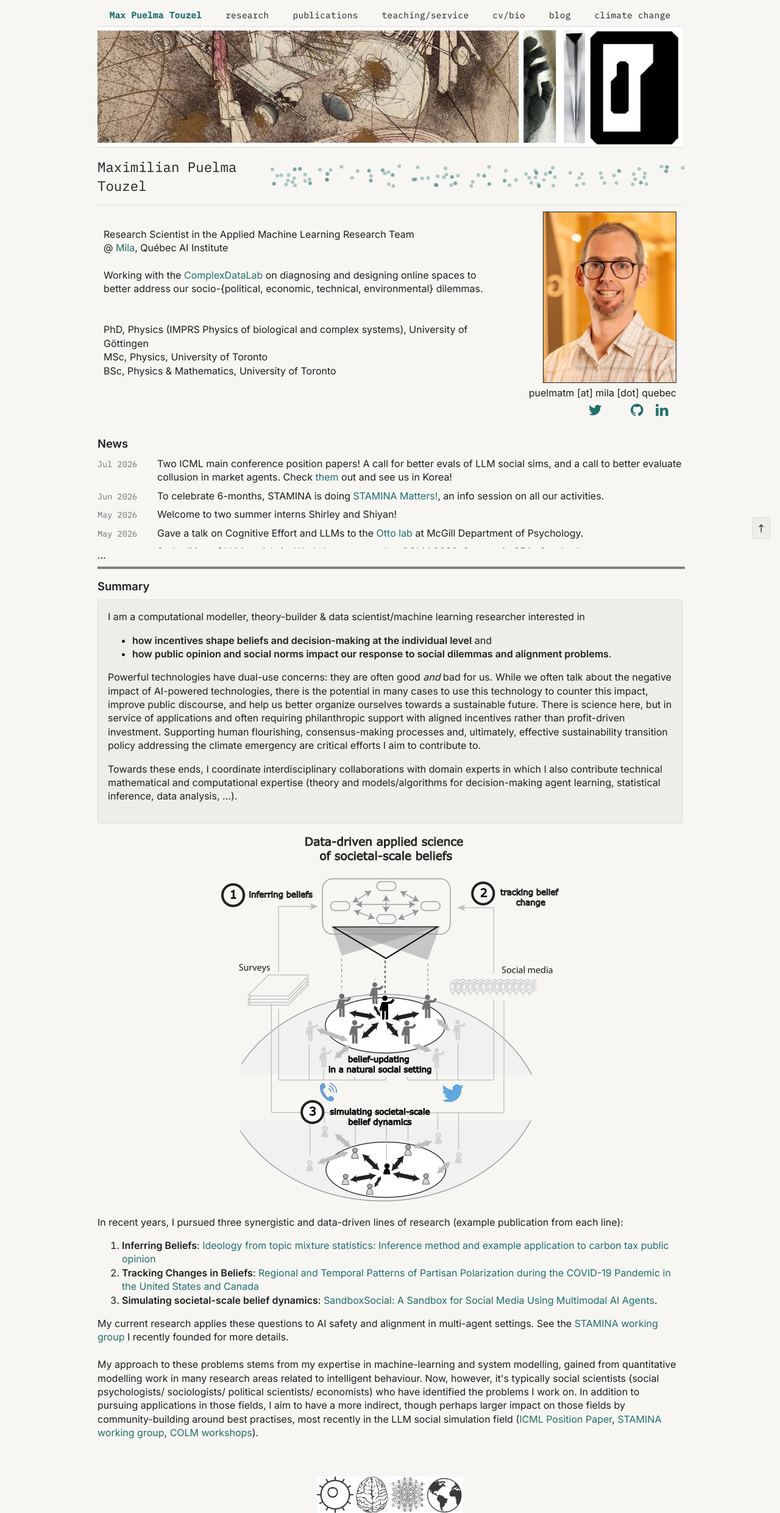
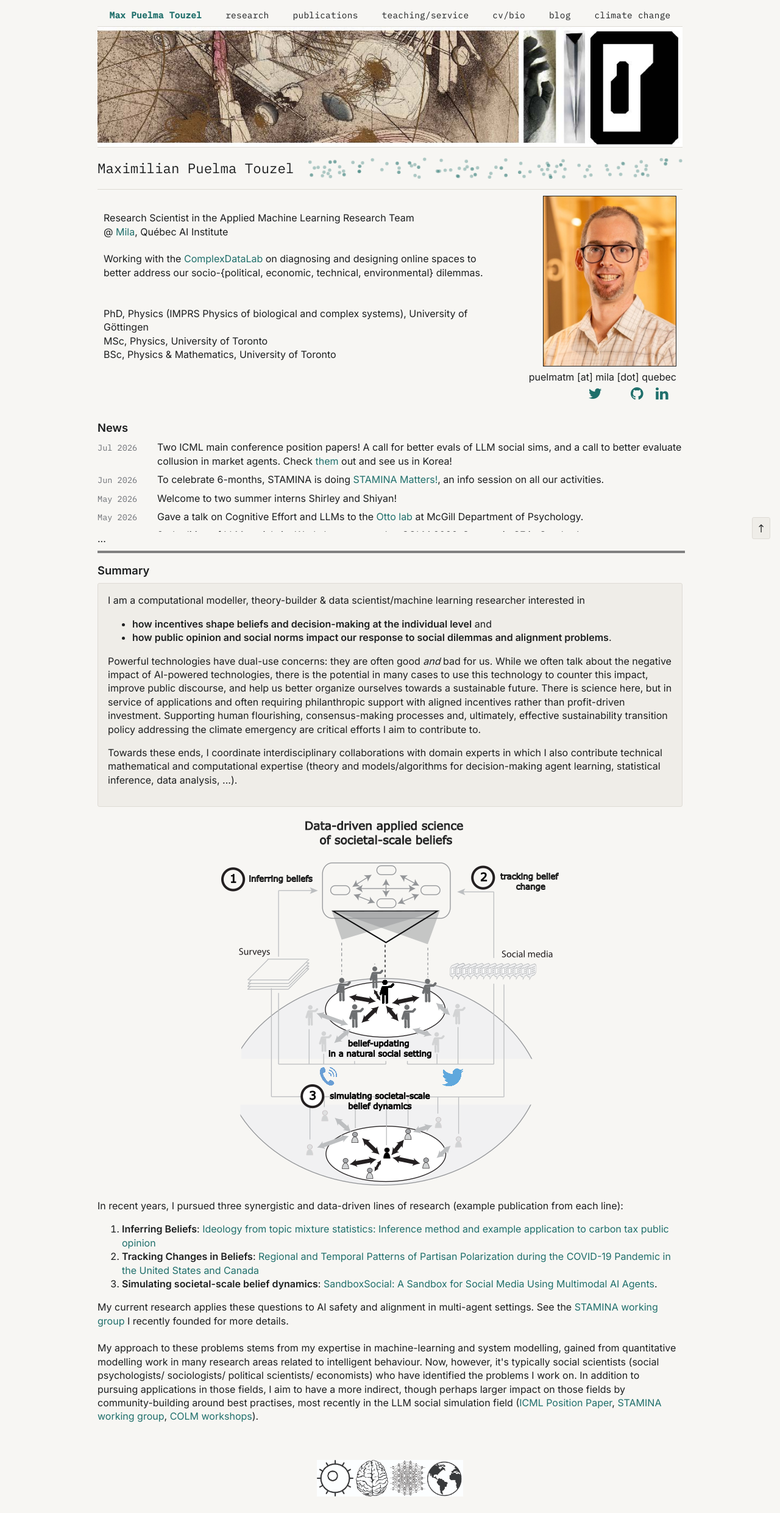
Before and after one commit to mptouzel/mptouzel.github.io, a Jekyll site: the page built from index.html, in a window 1280 px wide. Shown: the whole page at 61% size. Built offline with Jekyll 4.4.1, drawn with Linux system fonts in a browser that asks for light colours; a style sheet for code colours, icons or effects is not loaded; after the commit the page ends 2454 px from its top, so only the background shows below that.

Commit message:
Fix: keep page title on one line in the billiards header
#billiards h1 had a fixed flex-basis of 260px (carried over from the
old table's <td width="260px">), which was too narrow for
"Maximilian Puelma Touzel" at 140% mono size and wrapped it to two
lines on index.html. Changed to flex: 0 0 auto + white-space: nowrap
so the title takes exactly the width its text needs on desktop; the
canvas (flex: 1 1 auto, now with min-width: 0 so it can actually
shrink to make room) fills the rest. Reverted to wrapping allowed on
the <600px stacked mobile layout, where the title has the full row
to itself.

Verified: screenshotted index.html (title now on one line), a
short-title page (climaction.html, unaffected since "Climate Change"
already fit), and mobile width (title still one line, canvas stacks
below as before).

Co-Authored-By: Claude Sonnet 5 <noreply@anthropic.com>

```diff
--- a/css/style.css
+++ b/css/style.css
@@ -147,11 +147,13 @@ blockquote {
   padding: var(--space-3) 0;
 }
 #billiards h1 {
-  flex: 0 0 260px;
+  flex: 0 0 auto;
+  white-space: nowrap;
 }
 #billiards canvas {
   flex: 1 1 auto;
   max-width: 100%;
+  min-width: 0;
 }
 @media (max-width: 600px) {
   #billiards {
@@ -161,6 +163,7 @@ blockquote {
   }
   #billiards h1 {
     flex: none;
+    white-space: normal;
   }
 }
 
```
